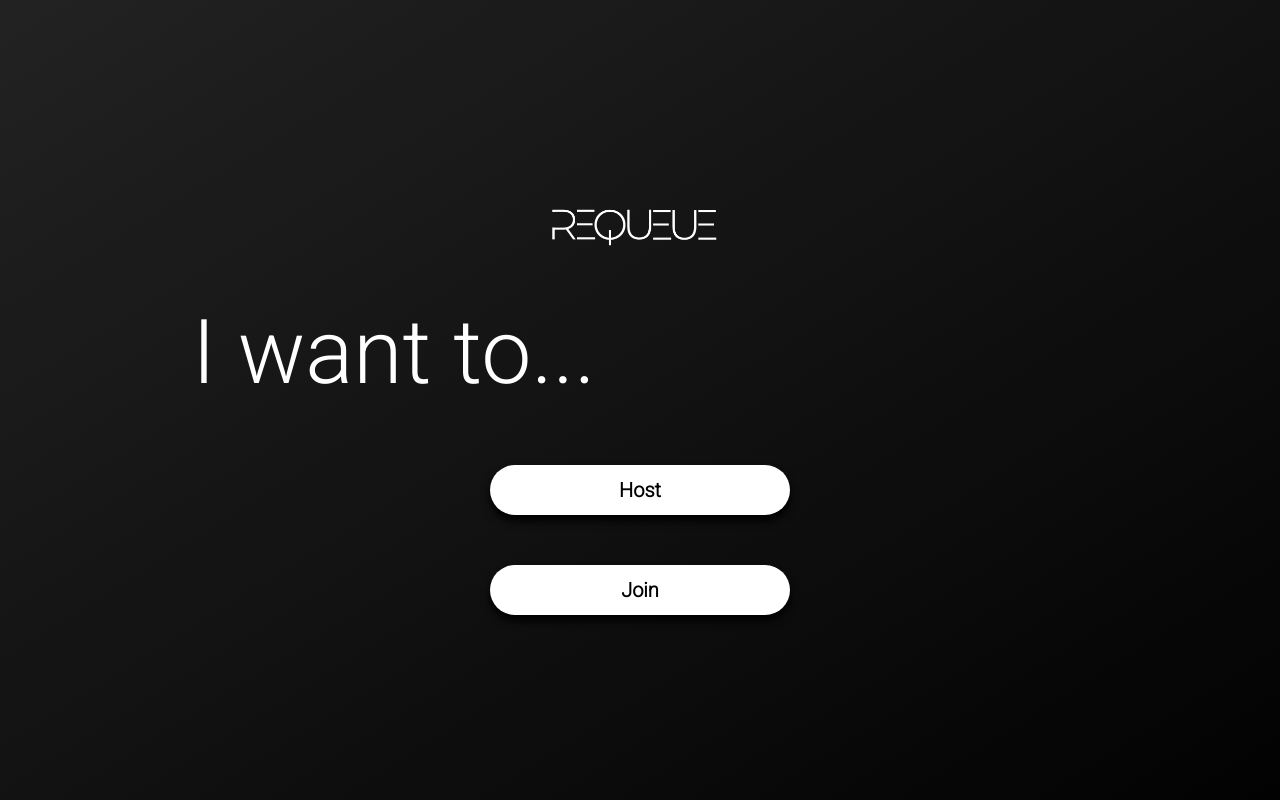
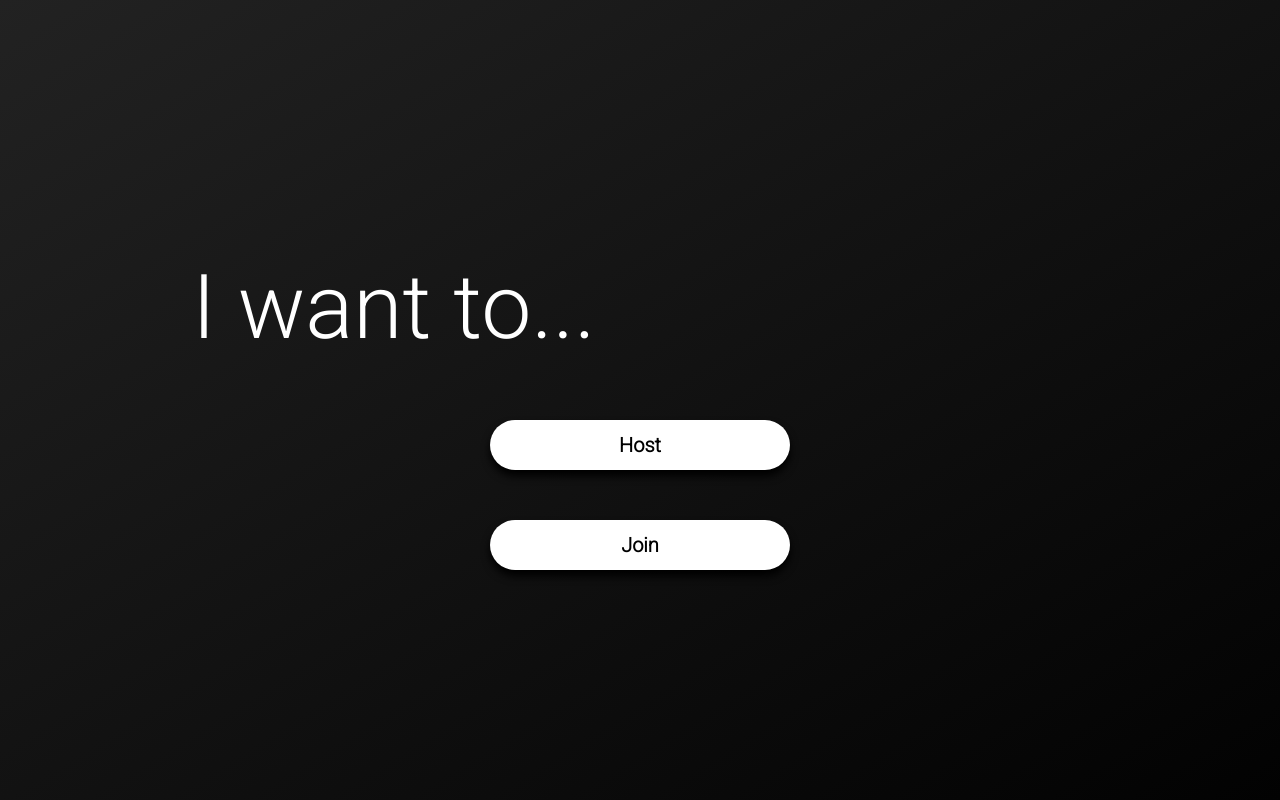
Before and after one commit to gaber85/requeue, a React (Create React App) app in the folder client/: page /intro in a window 1280 px wide. Built offline with nearby package versions, Linux system fonts and the light colour scheme.

Commit message:
server redirect after login now goes to intro page component

```diff
--- a/client/src/Login-components/intro-page-component.js
+++ b/client/src/Login-components/intro-page-component.js
@@ -5,8 +5,8 @@ import { Link } from "react-router-dom";
 class IntroPage extends Component {
   render () {
     return (
-      <div className="landing-page-container">
-        <img className="small-logo" alt="logo" src={Logo}></img>
+      <div className="intro-page-container">
+        {/* <img className="small-logo" alt="logo" src={Logo}></img> */}
         <div className="intro-title">I want to...</div>
         <div className="intro-button"><Link className="black-link" to="/host">Host</Link></div>
         <div className="intro-button">Join</div>
--- a/client/src/Stylesheets/Login.css
+++ b/client/src/Stylesheets/Login.css
@@ -1,5 +1,16 @@
 .landing-page-container {
   margin: auto;
+  padding-top: 2%;
+  max-width: 70%;
+  display: flex;
+  flex-direction: column;
+  align-items: center;
+  font-family: 'Roboto', sans-serif;
+}
+
+.intro-page-container {
+  margin: auto;
+  width: 100%;
   padding-top: 2%;
   max-width: 70%;
   display: flex;
```
Also changed, not shown: 1 other file (tests, documents, lock files or other folders).
